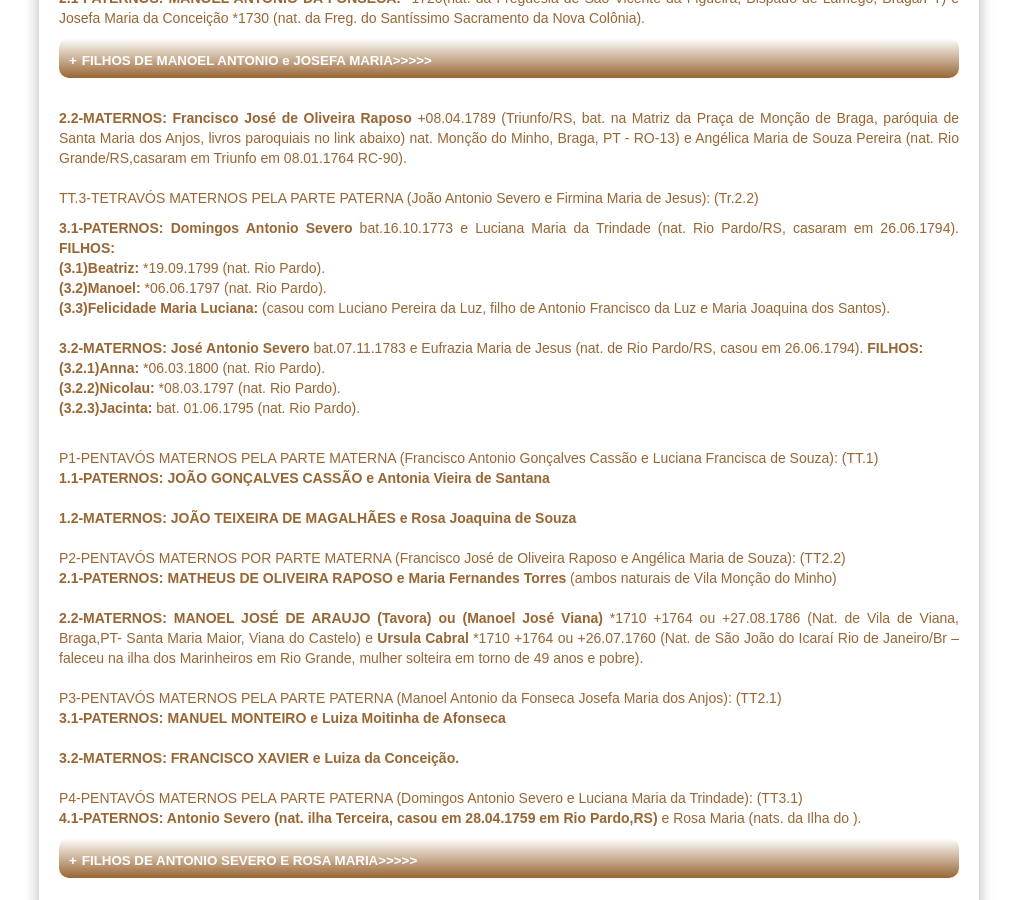
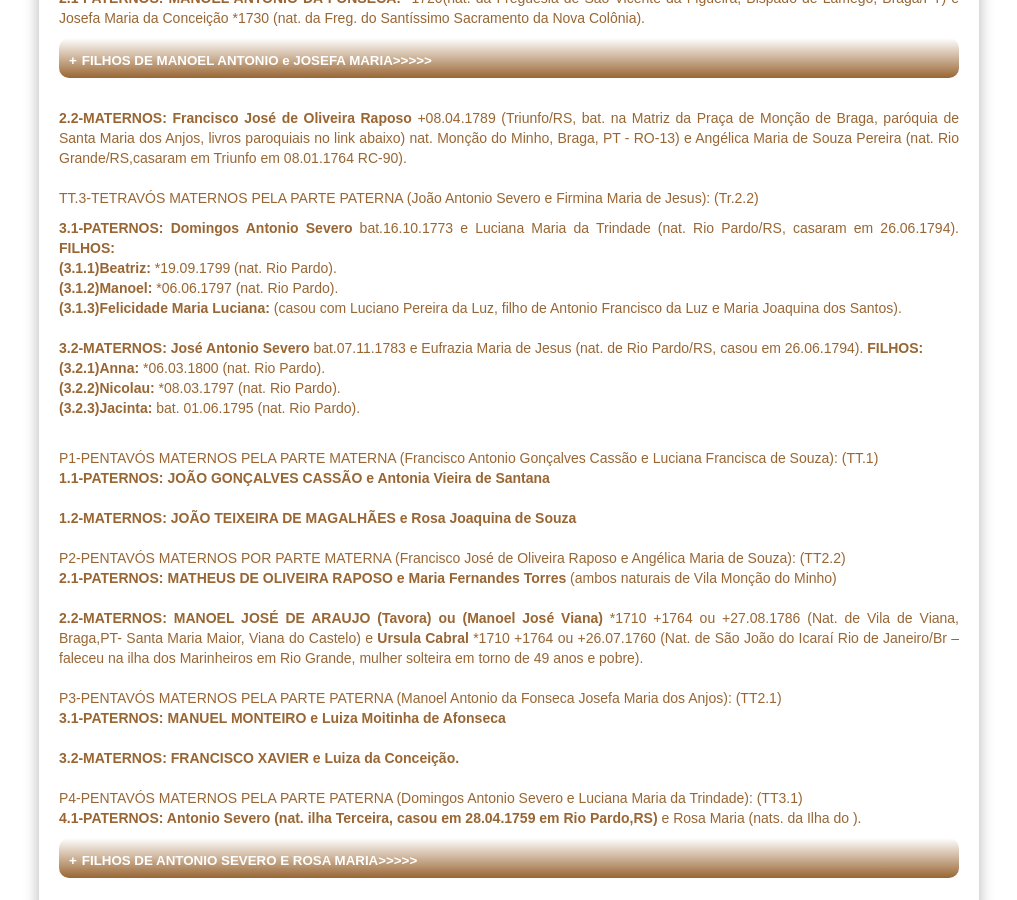
Before and after one commit to claudiovargas1955/claudiovargas1955.github.io, a Jekyll site: the page built from _pages/arvore-genealogica-de-costados-de-florisbella.html, in a window 1280 px wide and 900 px high, scrolled down 1791 px. Shown: the whole window, without its empty margins (131-1148 px from the left). Built offline with Jekyll 4.4.1, drawn with Linux system fonts in a browser that asks for light colours; some web fonts are replaced.

Commit message:
Update arvore-genealogica-de-costados-de-florisbella.html

```diff
--- a/_pages/arvore-genealogica-de-costados-de-florisbella.html
+++ b/_pages/arvore-genealogica-de-costados-de-florisbella.html
@@ -490,9 +490,9 @@ b>(1.1.1)Joaquim:</b> bat.16.08.1807 (RB-05). <br/><br/>
 TT.3-TETRAVÓS MATERNOS PELA PARTE PATERNA (João Antonio Severo e Firmina Maria de Jesus): (Tr.2.2)<br>
 <p><b>3.1-PATERNOS: Domingos Antonio Severo </b>bat.16.10.1773 e Luciana Maria da Trindade (nat. Rio Pardo/RS, casaram em 26.06.1794).
 <b>FILHOS:</b><br>
-<b>(3.1)Beatriz: </b>*19.09.1799 (nat. Rio Pardo).<br>
-<b>(3.2)Manoel: </b>*06.06.1797 (nat. Rio Pardo).<br>
-<b>(3.3)Felicidade Maria Luciana: </b>(casou com Luciano Pereira da Luz, filho de Antonio Francisco da Luz e Maria Joaquina dos
+<b>(3.1.1)Beatriz: </b>*19.09.1799 (nat. Rio Pardo).<br>
+<b>(3.1.2)Manoel: </b>*06.06.1797 (nat. Rio Pardo).<br>
+<b>(3.1.3)Felicidade Maria Luciana: </b>(casou com Luciano Pereira da Luz, filho de Antonio Francisco da Luz e Maria Joaquina dos
 Santos).<br><br>
 
 <b>3.2-MATERNOS: José Antonio Severo </b>bat.07.11.1783 e Eufrazia Maria de Jesus (nat. de Rio Pardo/RS, casou em 26.06.1794). <b>FILHOS:</b><br>
```
